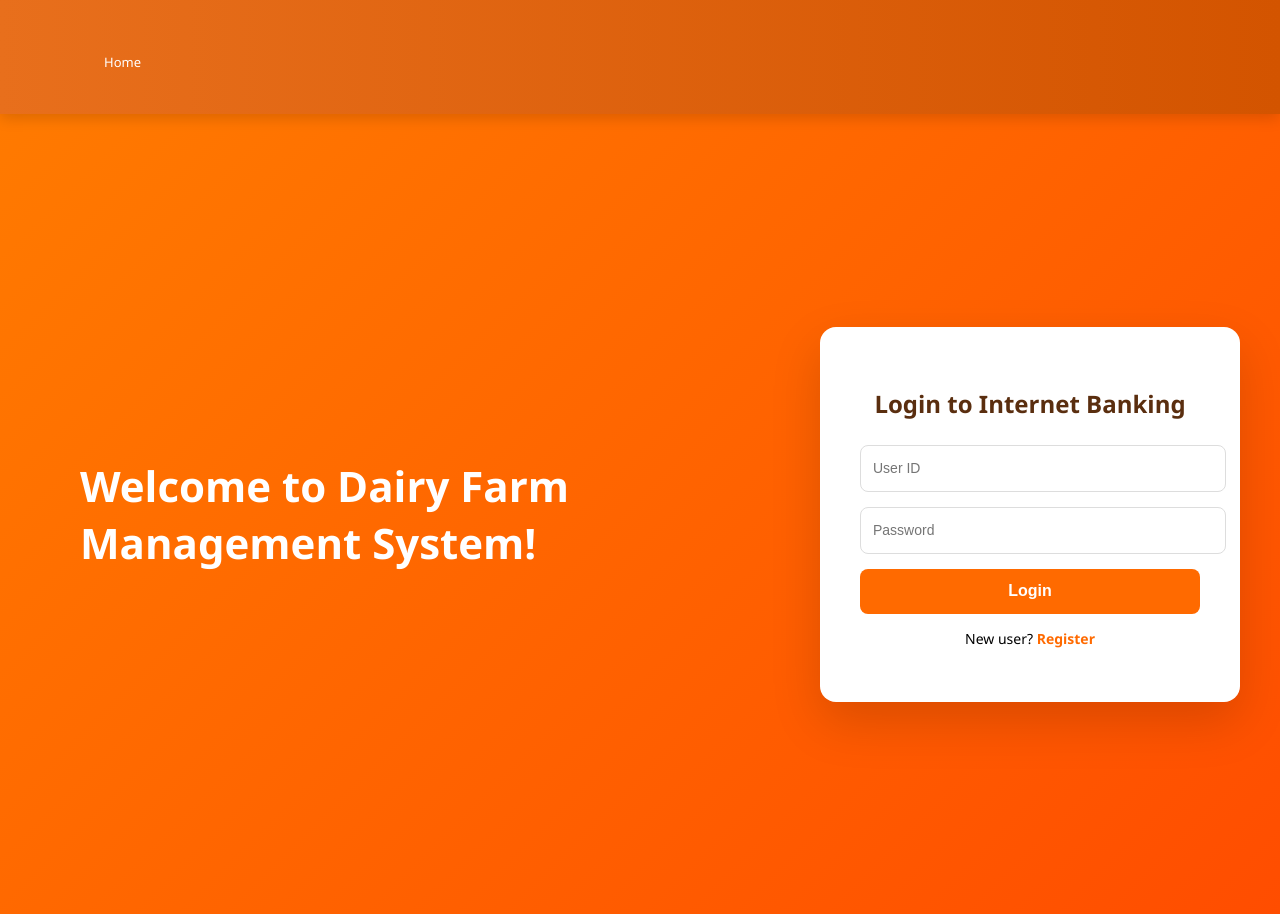
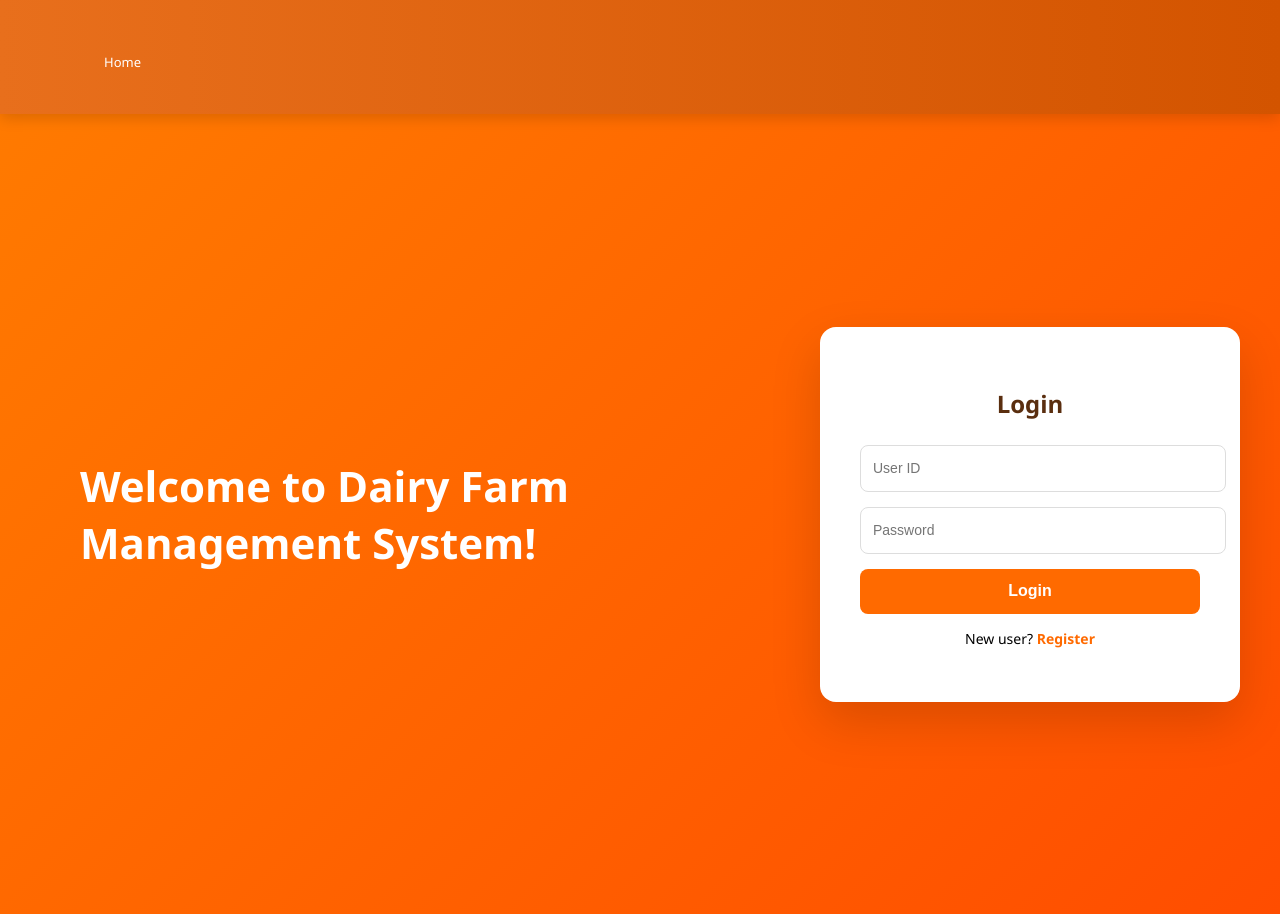
Before and after one commit to Yaganti-Spandana/farm, a React (Create React App) app: page /login in a window 1280 px wide. Built offline with nearby package versions, Linux system fonts and the light colour scheme; some icons are missing.

Commit message:
Update login.js

```diff
--- a/src/components/navbar/login.js
+++ b/src/components/navbar/login.js
@@ -30,7 +30,7 @@ function Login() {
         {/* RIGHT CARD */}
         <div className="auth-right">
           <form onSubmit={handleSubmit} className="auth-card">
-            <h2>Login to Internet Banking</h2>
+            <h2>Login</h2>
 
             <input
               placeholder="User ID"
```
